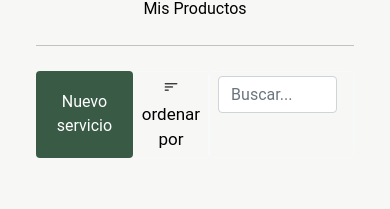
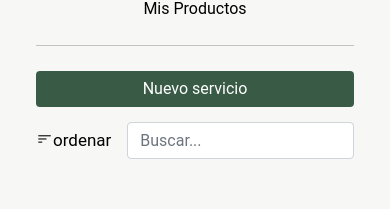
Before and after one commit to jonathan20dev/GASUT, a React (Create React App) app: page /profile/misServicios in a window 390 px wide. Shown: the part 407-616 px from the top of the page. Built offline with nearby package versions, Linux system fonts and the light colour scheme; no server answers; the database is empty; sample sign-in values are in the browser's storage.

Commit message:
responsive filters

```diff
--- a/src/Components/Shared/Button.jsx
+++ b/src/Components/Shared/Button.jsx
@@ -1,8 +1,8 @@
 import React from 'react'
 
-function Button({clase, texto, accion, color}) {
+function Button({clase, texto, accion, color, ancho}) {
   return (
-    <button className={clase} type="button" onClick={accion} style={{background: color, borderStyle: 'none'}}>
+    <button className={clase} type="button" onClick={accion} style={{background: color, borderStyle: 'none', width: ancho}}>
         {texto}
     </button>
   )
--- a/src/Components/Users/MisProductos/MisProductos.jsx
+++ b/src/Components/Users/MisProductos/MisProductos.jsx
@@ -1,4 +1,4 @@
-import React, {useContext, useEffect, useState} from "react";
+import React, { useContext, useEffect, useState } from "react";
 import { UseAppContext } from "../../../Business/Context/UseAppContext";
 import { Button } from "../../Shared/Button";
 import { Tabla } from "../../Shared/Tabla";
@@ -6,59 +6,86 @@ import { Modal } from "../../Shared/Modal/Modal.jsx";
 import { CreateForm } from "../CreateForm/CreateForm.jsx";
 
 function MisProductos() {
-  const {products, user,getUserDocument, handleSort, userProductSearch, setUserProductSearch } = useContext(UseAppContext)
-  const [busqueda, setBusqueda] = useState("")
+  const {
+    products,
+    user,
+    getUserDocument,
+    handleSort,
+    userProductSearch,
+    setUserProductSearch,
+  } = useContext(UseAppContext);
+  const [busqueda, setBusqueda] = useState("");
 
   useEffect(() => {
-    getUserDocument('Productos');
-  }, [])
+    getUserDocument("Productos");
+  }, []);
 
-  const { openModal, setOpenModal } = useContext(UseAppContext)
+  const { openModal, setOpenModal } = useContext(UseAppContext);
 
   const onClickButton = () => {
     setOpenModal({
       ...openModal,
-        modal1:true
-      })
+      modal1: true,
+    });
   };
 
   const handleSearch = (e) => {
-    setBusqueda(e.target.value)
-    filtrar(e.target.value)
-  }
+    setBusqueda(e.target.value);
+    filtrar(e.target.value);
+  };
 
   const filtrar = (busca) => {
-        const busquedaResuelta = products.filter(product => {
-          if(product.nombre.toLowerCase().includes(busca.toLowerCase())
-          || product.categoria.toLowerCase().includes(busca.toLowerCase())
-          ){return product
+    const busquedaResuelta = products.filter((product) => {
+      if (
+        product.nombre.toLowerCase().includes(busca.toLowerCase()) ||
+        product.categoria.toLowerCase().includes(busca.toLowerCase())
+      ) {
+        return product;
       }
-        })
-        setUserProductSearch(busquedaResuelta)
-  }
+    });
+    setUserProductSearch(busquedaResuelta);
+  };
 
   return (
     <div className="container">
-      <div className="justify-content">
+      <div className="contenedorAccionesP">
+        <div className="botonNuevo">
           <Button
             clase={"btn btn-primary"}
             texto={"Nuevo producto"}
             accion={onClickButton}
-          color={'#395B45'}
+            color={"#395B45"}
+            ancho={"100%"}
           />
-        <div className="btn btn-sm btn-outline-light" type="button">
-          <div className="nav-item dropdown">
+        </div>
+
+        <div className="contenedorFiltros">
+          <div
+            style={{ alignContent: "center" }}
+            className="btn-outline-light"
+            type="button"
+          >
+            <div className="nav-item dropdown" style={{ height: "100%" }}>
               <div
                 style={{
                   textDecoration: "none",
                   fontSize: "17px",
                   color: "black",
+                  height: "100%",
                 }}
-              href="#"
                 id="navbarDropdownMenuLink"
                 data-bs-toggle="dropdown"
               >
-              <i className="bi bi-filter-left"></i>ordenar por
+                <div
+                  style={{
+                    display: "flex",
+                    flexDirection: "row",
+                    height: "100%",
+                    alignItems: "center",
+                  }}
+                >
+                  <i className="bi bi-filter-left"></i>ordenar
+                </div>
               </div>
               <ul
                 className="dropdown-menu"
@@ -66,32 +93,62 @@ function MisProductos() {
                 aria-labelledby="navbarDropdownMenuLink"
               >
                 <li>
-                <button className="dropdown-item" onClick={()=>handleSort("products", products, "cantidad", ">")}>
+                  <button
+                    className="dropdown-item"
+                    onClick={() =>
+                      handleSort("products", products, "cantidad", ">")
+                    }
+                  >
                     Cantidad (menor a mayor)
                   </button>
                 </li>
                 <li>
-                <button className="dropdown-item" onClick={()=>handleSort("products", products, "cantidad", "<")}>
+                  <button
+                    className="dropdown-item"
+                    onClick={() =>
+                      handleSort("products", products, "cantidad", "<")
+                    }
+                  >
                     Cantidad (mayor a menor)
                   </button>
                 </li>
                 <li>
-                <button className="dropdown-item" onClick={()=>handleSort("products", products, "nombre", ">")}>
+                  <button
+                    className="dropdown-item"
+                    onClick={() =>
+                      handleSort("products", products, "nombre", ">")
+                    }
+                  >
                     Nombre A-Z
                   </button>
                 </li>
                 <li>
-                <button className="dropdown-item" onClick={()=>handleSort("products", products, "nombre", "<")}>
+                  <button
+                    className="dropdown-item"
+                    onClick={() =>
+                      handleSort("products", products, "nombre", "<")
+                    }
+                  >
                     Nombre Z-A
                   </button>
                 </li>
                 <li>
-                <button className="dropdown-item" onClick={()=>handleSort("products", products, "categoria", ">")}>
+                  <button
+                    className="dropdown-item"
+                    onClick={() =>
+                      handleSort("products", products, "categoria", ">")
+                    }
+                  >
                     Categoría A-Z
                   </button>
                 </li>
                 <li>
-                <button className="dropdown-item" onClick={()=>handleSort("products", products, "categoria", "<")}>
+                  <button
+                    className="dropdown-item"
+                    onClick={() =>
+                      handleSort("products", products, "categoria", "<")
+                    }
+                  >
                     Categoría Z-A
                   </button>
                 </li>
@@ -99,33 +156,61 @@ function MisProductos() {
             </div>
           </div>
 
-        <div className="btn btn-sm btn-outline-light">
-              <form className="d-flex">
-                <input style={{height: "37px"}} className="form-control me-2" type="search" value={busqueda} onChange={handleSearch} placeholder={"Buscar..."} aria-label="Search"/>
+          <div className="btn-outline-light ms-3">
+            <form>
+              <input
+                style={{ height: "37px" }}
+                className="form-control me-2"
+                type="search"
+                value={busqueda}
+                onChange={handleSearch}
+                placeholder={"Buscar..."}
+                aria-label="Search"
+              />
             </form>
           </div>
         </div>
+      </div>
 
-      {(userProductSearch !== undefined && products.length > 0 )?
+      {userProductSearch !== undefined && products.length > 0 ? (
         <Tabla
           titulos={["Imagen", "Nombre", "Categoría", "Descripción", "Cantidad"]}
           filas={userProductSearch}
-      /> :
+        />
+      ) : (
         <div className="row mb-4">
           <div className="text-center mx-auto">
-        <p className="text-muted" style={{marginLeft: '15px',paddingTop: '50px',}}>Aún no has compartido algun producto con la comunidad</p>
+            <p
+              className="text-muted"
+              style={{ marginLeft: "15px", paddingTop: "50px" }}
+            >
+              Aún no has compartido algun producto con la comunidad
+            </p>
           </div>
-      </div>}
+        </div>
+      )}
 
       {openModal.modal1 && (
         <Modal>
-          <CreateForm objeto = {{img: '',
-            nombre: '',
-            categoria: '',
+          <CreateForm
+            objeto={{
+              img: "",
+              nombre: "",
+              categoria: "",
               descripcion: "",
-            cantidad: 0, id_propietario: user.id}}
-            categorias={['Deportivos', 'Electrónicos', 'Hogar', 'Jardinería', 'Prendas de vestir', 'Otro']}
-            elemento={'producto'}/>
+              cantidad: 0,
+              id_propietario: user.id,
+            }}
+            categorias={[
+              "Deportivos",
+              "Electrónicos",
+              "Hogar",
+              "Jardinería",
+              "Prendas de vestir",
+              "Otro",
+            ]}
+            elemento={"producto"}
+          />
         </Modal>
       )}
     </div>
--- a/src/Components/Users/MisServicios/MisServicios.jsx
+++ b/src/Components/Users/MisServicios/MisServicios.jsx
@@ -6,89 +6,190 @@ import { Modal } from "../../Shared/Modal/Modal.jsx";
 import { CreateForm } from "../CreateForm/CreateForm.jsx";
 
 function MisServicios() {
-  const [busqueda, setBusqueda] = useState("")
-  const { services, user, getUserDocument, handleSort, openModal, setOpenModal, setUserServiceSearch, userServiceSearch} =
-    useContext(UseAppContext);
+  const [busqueda, setBusqueda] = useState("");
+  const {
+    services,
+    user,
+    getUserDocument,
+    handleSort,
+    openModal,
+    setOpenModal,
+    setUserServiceSearch,
+    userServiceSearch,
+  } = useContext(UseAppContext);
   useEffect(() => {
-    getUserDocument('Servicios');
+    getUserDocument("Servicios");
   }, []);
 
   const onClickButton = () => {
     setOpenModal({
       ...openModal,
-      modal1:true
-    })
+      modal1: true,
+    });
   };
 
   const handleSearch = (e) => {
-    setBusqueda(e.target.value)
-    filtrar(e.target.value)
-  }
+    setBusqueda(e.target.value);
+    filtrar(e.target.value);
+  };
 
   const filtrar = (busca) => {
-        const busquedaResuelta = services.filter(service => {
-          if(service.nombre.toLowerCase().includes(busca.toLowerCase())
-          || service.categoria.toLowerCase().includes(busca.toLowerCase())
-          ){return service
+    const busquedaResuelta = services.filter((service) => {
+      if (
+        service.nombre.toLowerCase().includes(busca.toLowerCase()) ||
+        service.categoria.toLowerCase().includes(busca.toLowerCase())
+      ) {
+        return service;
       }
-        })
-        setUserServiceSearch(busquedaResuelta)
-  }
+    });
+    setUserServiceSearch(busquedaResuelta);
+  };
 
   return (
     <div className="container">
-      <div style={{display: 'flex', flexDirection: 'row'}}>
+      <div className="contenedorAccionesP">
+        <div className="botonNuevo">
           <Button
             clase={"btn btn-primary"}
             texto={"Nuevo servicio"}
             accion={onClickButton}
-          color={'#395B45'}
+            color={"#395B45"}
+            ancho={"100%"}
           />
+        </div>
 
-        <div style={{ width: '100%', display: 'flex', justifyContent: 'flex-end'}}>
-
-          <div className="btn btn-sm btn-outline-light" type="button">
-          <div className="nav-item dropdown">
-          <div style={{textDecoration: 'none', fontSize:"17px", color: 'black'}} id="navbarDropdownMenuLink" data-bs-toggle="dropdown" ><i className="bi bi-filter-left"></i>ordenar por</div>
-            <ul className="dropdown-menu" style={{fontSize:"14px"}} aria-labelledby="navbarDropdownMenuLink">
-              <li><button className="dropdown-item" onClick={()=>handleSort("services", services, "nombre",">")}>Nombre A-Z</button></li>
-              <li><button className="dropdown-item" onClick={()=>handleSort("services", services, "nombre","<")}>Nombre Z-A</button></li>
-              <li><button className="dropdown-item" onClick={()=>handleSort("services", services, "categoria",">")}>Categoría A-Z</button></li>
-              <li><button className="dropdown-item" onClick={()=>handleSort("services", services, "categoria","<")}>Categoría Z-A</button></li>
+        <div className="contenedorFiltros">
+          <div
+            style={{ alignContent: "center" }}
+            className="btn-outline-light"
+            type="button"
+          >
+            <div className="nav-item dropdown" style={{ height: "100%" }}>
+              <div
+                style={{
+                  textDecoration: "none",
+                  fontSize: "17px",
+                  color: "black",
+                  height: "100%",
+                }}
+                id="navbarDropdownMenuLink"
+                data-bs-toggle="dropdown"
+              >
+                <div
+                  style={{
+                    display: "flex",
+                    flexDirection: "row",
+                    height: "100%",
+                    alignItems: "center",
+                  }}
+                >
+                  <i className="bi bi-filter-left"></i>ordenar
+                </div>
+              </div>
+              <ul
+                className="dropdown-menu"
+                style={{ fontSize: "14px" }}
+                aria-labelledby="navbarDropdownMenuLink"
+              >
+                <li>
+                  <button
+                    className="dropdown-item"
+                    onClick={() =>
+                      handleSort("services", services, "nombre", ">")
+                    }
+                  >
+                    Nombre A-Z
+                  </button>
+                </li>
+                <li>
+                  <button
+                    className="dropdown-item"
+                    onClick={() =>
+                      handleSort("services", services, "nombre", "<")
+                    }
+                  >
+                    Nombre Z-A
+                  </button>
+                </li>
+                <li>
+                  <button
+                    className="dropdown-item"
+                    onClick={() =>
+                      handleSort("services", services, "categoria", ">")
+                    }
+                  >
+                    Categoría A-Z
+                  </button>
+                </li>
+                <li>
+                  <button
+                    className="dropdown-item"
+                    onClick={() =>
+                      handleSort("services", services, "categoria", "<")
+                    }
+                  >
+                    Categoría Z-A
+                  </button>
+                </li>
               </ul>
             </div>
           </div>
 
-          <div className="btn btn-sm btn-outline-light">
-                <form className="d-flex">
-                  <input style={{height: "37px"}} className="form-control me-2" type="search" value={busqueda} onChange={handleSearch} placeholder={"Buscar..."} aria-label="Search"/>
+          <div className="btn-outline-light ms-3">
+            <form>
+              <input
+                style={{ height: "37px" }}
+                className="form-control me-2"
+                type="search"
+                value={busqueda}
+                onChange={handleSearch}
+                placeholder={"Buscar..."}
+                aria-label="Search"
+              />
             </form>
           </div>
-
         </div>
       </div>
 
-      {(userServiceSearch !== undefined && services.length > 0 )?
+      {userServiceSearch !== undefined && services.length > 0 ? (
         <Tabla
           titulos={["Imagen", "Nombre", "Categoría", "Descripción"]}
           filas={userServiceSearch}
         />
-      :
+      ) : (
         <div className="row mb-4">
           <div className="text-center mx-auto">
-        <p className="text-muted" style={{marginLeft: '15px',paddingTop: '50px',}}>Aún no has compartido tus servicios con la comunidad</p>
+            <p
+              className="text-muted"
+              style={{ marginLeft: "15px", paddingTop: "50px" }}
+            >
+              Aún no has compartido tus servicios con la comunidad
+            </p>
           </div>
-      </div>}
+        </div>
+      )}
 
       {openModal.modal1 && (
         <Modal>
-          <CreateForm objeto={{img: '',
-            nombre: '',
-            categoria: '',
+          <CreateForm
+            objeto={{
+              img: "",
+              nombre: "",
+              categoria: "",
               descripcion: "",
-            id_propietario: user.id, likes: 0}}
-            categorias={['Autónomo', 'Costura', 'Guarañar', 'Limpieza', 'Pintar', 'Manicura']}
-            elemento={'servicio'}/>
+              id_propietario: user.id,
+              likes: 0,
+            }}
+            categorias={[
+              "Autónomo",
+              "Costura",
+              "Guarañar",
+              "Limpieza",
+              "Pintar",
+              "Manicura",
+            ]}
+            elemento={"servicio"}
+          />
         </Modal>
       )}
     </div>
--- a/src/index.css
+++ b/src/index.css
@@ -37,7 +37,6 @@ p {
   position: relative;
   width: 100%;
 }
-
 
 .input-icon {
   position: absolute;
@@ -162,6 +161,34 @@ p {
   left: 60px;
 }
 
+.contenedorAccionesP {
+  display: flex;
+  height: auto;
+}
+
+.contenedorFiltros {
+  width: 100%;
+  display: flex;
+  justify-content: flex-end
+}
+
+.botonNuevo{
+  width: 175px;
+}
+
+@media(max-width: 768px) {
+  .contenedorAccionesP {
+    flex-direction: column;
+  }
+  .contenedorFiltros {
+    justify-content: space-between;
+    margin-top: 15px;
+  }
+  .botonNuevo {
+    width: 100%;
+  }
+}
+
 @media(min-width: 1127px) {
   .grid-service,
   .grid-product {
```
Lines whose indentation alone changed are shown as unchanged.
